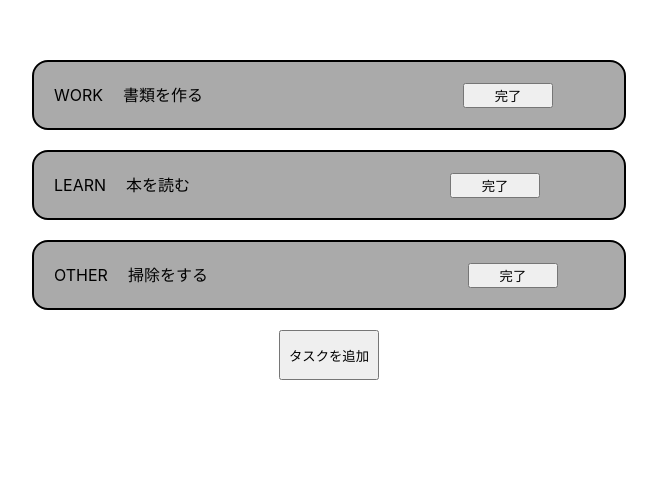
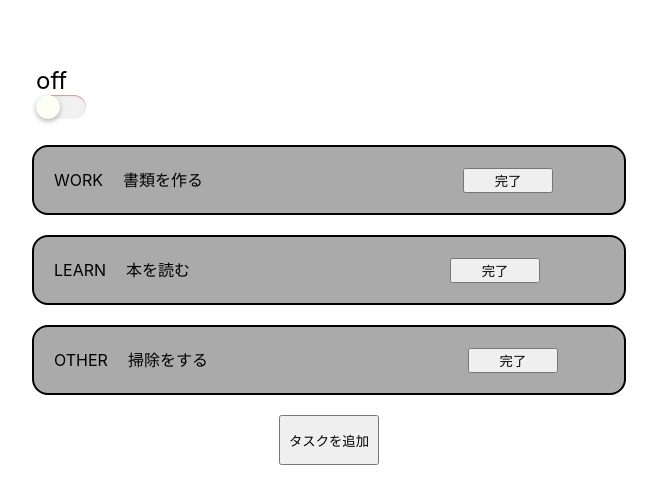
Before and after one commit to sion6040/todo-list-react, a React (Create React App) app: page / in a window 1280 px wide. Shown: the part 240-744 px from the top of the page, without its empty margins (358-1015 px from the left). Built offline with nearby package versions, Linux system fonts and the light colour scheme.

Commit message:
new button

```diff
--- a/src/App.css
+++ b/src/App.css
@@ -55,3 +55,52 @@
     transform: rotate(360deg);
   }
 }
+.switch {
+  margin-top: 4px;
+  margin-left: 2px;
+  font-size:24px;
+  padding: 2px;
+}
+.switch input[type=checkbox]{
+  position: absolute;
+  opacity: 0;
+}
+.switch label {
+  width: 2em;
+  height: 2em;
+  position: relative;
+  cursor: pointer;
+  display: block;
+}
+.switch label:before {
+  content: '';
+  position: absolute;
+  width: 2em;
+  height: 1em;
+  left: 0.1em;
+  transition: background 0.1s ease;
+  background: #f1f1f1;
+  border-radius: 50px;
+  box-shadow: inset 0px 1px 1px rgba(171,66,63,0.5);
+}
+.switch label:after {
+  content:'';
+  position: absolute;
+  width: 1em;
+  height: 1em;
+  border-radius: 50px;
+  left: 0;
+  transition : all 0.2s ease;
+  box-shadow: 0px 2px 5px 0px rgba(0,0,0,0.3);
+  background: #fcfff4;
+  animation: swich-off .2s ease-out;
+  z-index:2;
+}
+.switch input[type=checkbox]:checked+label:before {
+  background:#8ce196;
+  box-shadow: inset 0px 1px 1px rgba(84,152,140,0.5);
+}
+.switch input[type=checkbox]:checked+label:after {
+  animation: switch-on .2s ease-out;
+  left: 1.1em;
+}
--- a/src/App.tsx
+++ b/src/App.tsx
@@ -2,7 +2,8 @@ import React from 'react';
 import './App.css';
 import {useState} from "react";
 //divタグをインラインにしているため、widthの指定ができずに、完了ﾎﾞﾀﾝがずれてしまう。
-let idnum:number=3; //length+1だとIdがかぶってしまって、識別方法が分からなかったため使用
+let idnum:number=3;
+let st:string="off";
 export function App() {
   const [todolist,setTodolist]=useState([
   {id:1,task:"書類を作る",type:"WORK"},
@@ -17,10 +18,22 @@ export function App() {
     setTodolist(todolist.concat({
       id:idnum,task:"NEW TASK",type:"WORK"
     }));
-  }
+  };
+  const onoff=()=>{
+    if(st=="off"){
+      st="on";
+    }else{
+      st="off";
+    }
+  };
   return (
     <div >
       <div className="body">
+      <div className="switch" >
+      <input type="checkbox" id="toggle" className="toggle" onClick={()=>onoff()}/>
+      {st}
+      <label htmlFor="toggle"></label>
+    </div>
     {todolist.map((todo)=>(
       <div className="tasklist">
         <div style={{margin:"10px",display:"inline"}}>{todo.type}</div>
```
Also changed, not shown: 1 other file (tests, documents, lock files or other folders).
